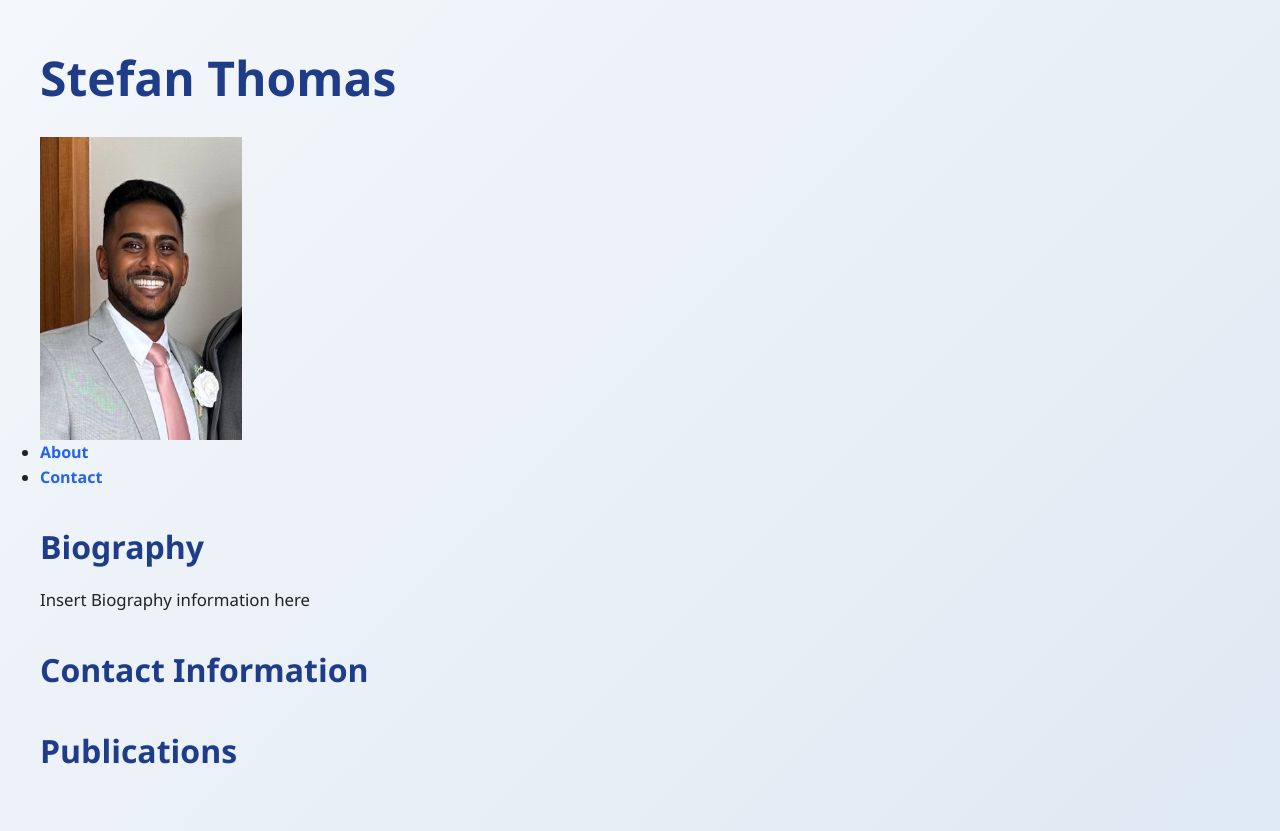
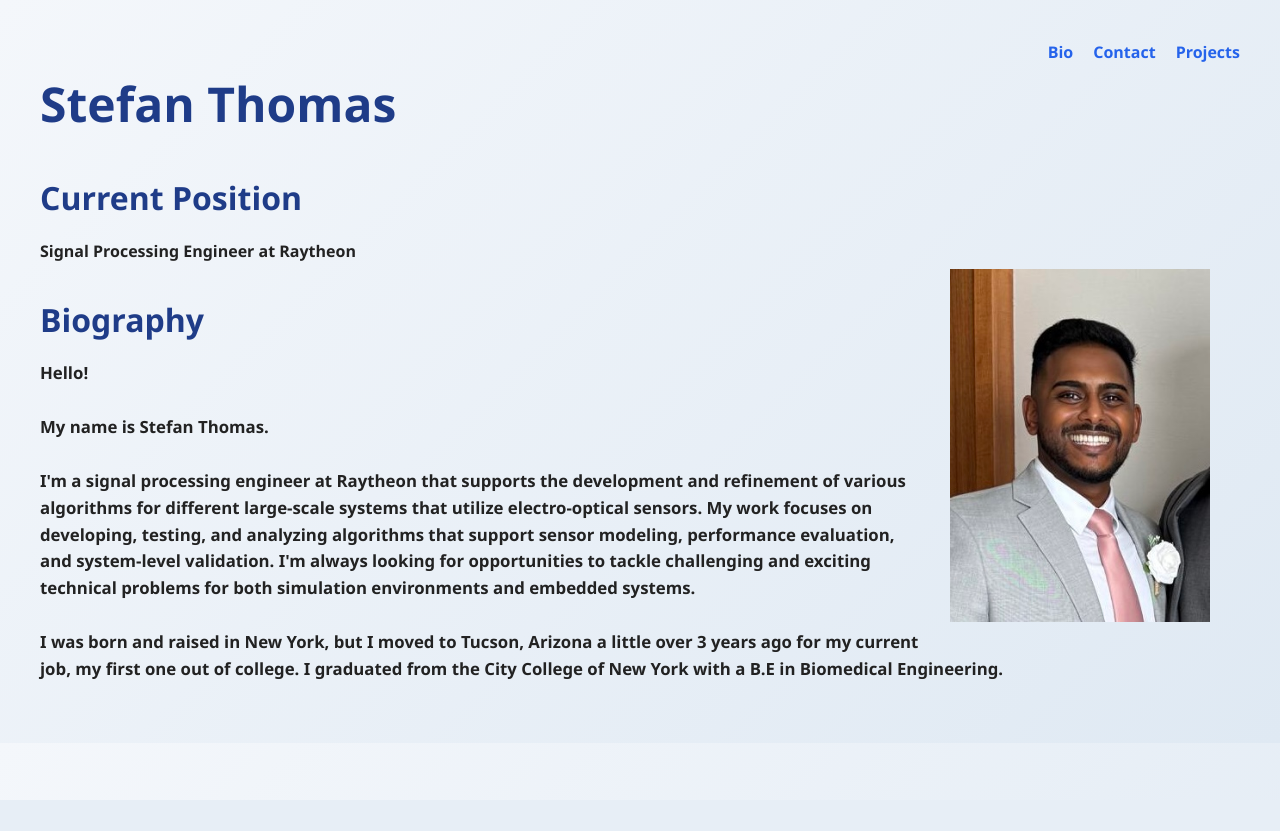
Before and after one commit to Stefan-Thomas26/jhu_software_concepts, a Flask app: page / in a window 1280 px wide. After the commit the page ends 800 px from the top, so only its background shows below. Run offline with Flask 3, Linux system fonts and the light colour scheme.

Commit message:
Very close to MVP. Nav bar working. Bio complete. Spacing is whatever, but i'll work on it more later.
Need to link projects according to assignment criteria

```diff
--- a/module_1/personal_website/run.py
+++ b/module_1/personal_website/run.py
@@ -7,4 +7,4 @@ app = create_app()
 # Where are we running?
 if __name__ == '__main__':
     # Run the application
-    app.run(host = '0.0.0.0', port = 8080)
+    app.run(host = '0.0.0.0', port = 8080, debug=True)
--- a/module_1/personal_website/webApp/pages/pages.py
+++ b/module_1/personal_website/webApp/pages/pages.py
@@ -1,8 +1,7 @@
 # Creating blueprint for pages so that all pages share the same template
 from flask import Blueprint, render_template
 
-bp = Blueprint("pages", __name__,
-                template_folder='templates')
+bp = Blueprint("pages", __name__, template_folder='templates')
 
 
 # A decorator used to tell the application
@@ -11,13 +10,10 @@ bp = Blueprint("pages", __name__,
 def home():
     return render_template('home.html')
 
-@bp.route('/about')
-def about():
-    # You can render a new html template here for biography
-    return "The about page"
-    # return render_template('stefanThomasBiography.html')
-
 @bp.route('/contactInfo')
 def contactInfo():
-    return "Use this page to show contact info html"
-    # return render_template('contactInfo.html')
+    return render_template('contactInfo.html')
+
+@bp.route('/projects')
+def projects():
+    return render_template('projects.html')
--- a/module_1/personal_website/webApp/static/main.css
+++ b/module_1/personal_website/webApp/static/style.css
@@ -27,40 +27,47 @@ body {
 }
 
 /* ===== Headings ===== */
-h1, h2, h3 {
+h1, h2, h3
+{
   color: #1f3c88;
   margin-bottom: 15px;
 }
 
-h1 {
+h1
+{
   font-size: 3rem;
   margin-bottom: 20px;
 }
 
-h2 {
+h2
+{
   font-size: 2rem;
   margin-top: 30px;
 }
 
 /* ===== Paragraphs ===== */
-p {
+p
+{
   margin-bottom: 20px;
   font-size: 1.05rem;
 }
 
 /* ===== Links ===== */
-a {
+a
+{
   color: #2563eb;
   text-decoration: none;
   transition: color 0.3s ease;
 }
 
-a:hover {
+a:hover
+{
   color: #1e40af;
 }
 
 /* ===== Buttons ===== */
-button {
+button
+{
   background: linear-gradient(135deg, #2563eb, #1d4ed8);
   color: white;
   border: none;
@@ -69,3 +76,24 @@ button {
   cursor: pointer;
   font-size: 1rem;
 }
+
+/* ===== Navigation Bar ===== */
+.navbar
+{
+  display: flex;
+  justify-content: space-between;
+  align-items: center;
+}
+
+.nav-links
+{
+  display: flex;
+  gap: 20px;
+  list-style: none;
+}
+
+/* Images */
+img
+{
+  margin: 30px; /* Adds 20px space on all sides */
+}
--- a/module_1/personal_website/webApp/templates/home.html
+++ b/module_1/personal_website/webApp/templates/home.html
@@ -1,60 +1,74 @@
 <!DOCTYPE html>
+
 <html>
 
 <head>
-        <!-- title, cookies, metadata go here, not sure what else; not viewable in webpage -->
-        <title>
-            Stefan Thomas
-        </title>
-        <link rel="stylesheet" href="{{ url_for('static' , filename = 'main.css') }}">
-
+    <!-- Title: name that appears in browser tab/bookmarks -->
+    <title>Stefan Thomas</title>
+    <meta charset="UTF-8">
+    <!-- Apply styling rules from a .css file -->
+    <link rel="stylesheet" href="{{ url_for('static' , filename = 'style.css') }}">
 </head>
 
 <body>
-        <!-- This is the entire body of the webpage -->
-
+    <!-- The order these items are placed in the body is the order it will appear on the webpage -->
+    <!-- Creation of navigation bar at the top of the page -->
+    <nav class="navbar">
+        <!-- Keep logo empy to force placement of links to right side -->
+        <div class="logo"></div>
+        <strong>
+        <ul class ="nav-links">
+            <li> <a href="{{ url_for('pages.home')}}">Bio</a> </li>
+            <li> <a href="{{ url_for('pages.contactInfo')}}">Contact</a> </li>
+            <li> <a href="{{ url_for('pages.projects')}}">Projects</a> </li>
+        </ul>
+    </nav>
 
     <!-- Header -->
     <h1>
         Stefan Thomas
     </h1>
 
-        <img src="{{url_for('static', filename = 'stefanThomasProfilePicture.jpg')}}"align="middle" style="width:202px;height:303px;"/>
+    <h2>
+        Current Position
+    </h2>
+    <subtitle>
+        Signal Processing Engineer at Raytheon
+    </subtitle>
 
-        <strong>
-            <nav>
-                <ul class ="menu">
-                    <li>
-                        <a href="{{ url_for('pages.about')}}">About</a>
-                    </li>
-
-                    <li>
-                        <a href="{{ url_for('pages.contactInfo')}}">Contact</a>
-                    </li>
-                </ul>
-
-            </nav>
-        </strong>
+    <img
+        src="{{url_for('static', filename = 'stefanThomasProfilePicture.jpg')}}"
+        align="right"
+        style="width:260px;height:353px;"
+    />
 
     <h2>
         Biography
     </h2>
-
     <p>
-            Insert Biography information here
+        Hello!
+        <br>
+        <br>
+        My name is Stefan Thomas.
+        <br>
+        <br>
+        I'm a signal processing engineer at Raytheon that supports the development and
+        refinement of various algorithms for different large-scale systems that
+        utilize electro-optical sensors.
+        My work focuses on developing, testing, and analyzing algorithms that support
+        sensor modeling, performance evaluation, and system-level validation.
+        I'm always looking for opportunities to tackle challenging
+        and exciting technical problems for both simulation environments
+        and embedded systems.
+        <br>
+        <br>
+        I was born and raised in New York, but I moved to
+        Tucson, Arizona a little over 3 years ago for my current job, my first one out of college.
+        I graduated from the City College of New York with a B.E in Biomedical Engineering.
     </p>
 
-        <h2>
-            Contact Information
-        </h2>
-
-        <h2>
-            Publications
-        </h2>
 
 
 </body>
 
-
-
 </html>
```
Also changed, not shown: module_1/personal_website/webApp/templates/contactInfo.html (added, +67 -0 lines), module_1/personal_website/webApp/templates/projects.html (added, +53 -0 lines). Lines whose indentation alone changed are shown as unchanged.
